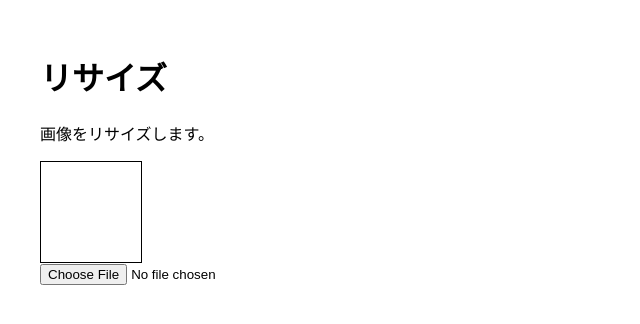
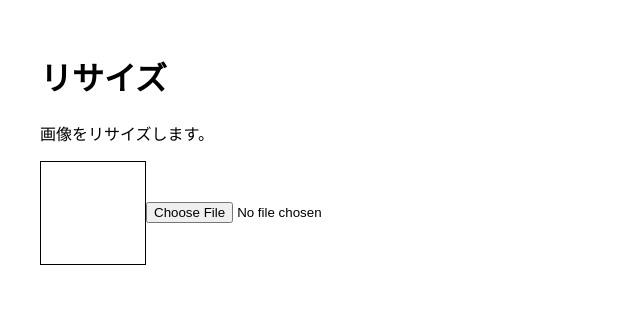
Before and after one commit to osawa-koki/simple-image-manipulator.ts, a React (Create React App) app: page /simple-image-manipulator.ts/resize in a window 1280 px wide. Shown: the top 324 px of the page, without its empty margins (0-640 px from the left). Built offline with nearby package versions, Linux system fonts and the light colour scheme.

Commit message:
ドロップイベント。

```diff
--- a/src/Pages/Resize.tsx
+++ b/src/Pages/Resize.tsx
@@ -6,7 +6,7 @@ import './Resize.scss';
 
 class Resize extends React.Component {
 
-  FileDropped = (event: React.DragEvent<HTMLDivElement>): void => {
+  FileDropped = (event: React.DragEvent<HTMLInputElement>): void => {
     console.log("DROPPED");
     event.preventDefault();
     event.stopPropagation();
@@ -57,7 +57,7 @@ class Resize extends React.Component {
       <div id="Resize">
         <h1>リサイズ</h1>
         <p>画像をリサイズします。</p>
-        <div id="drag-div" onDrop={this.FileDropped}></div>
+        <input id="drag-div" onDrop={this.FileDropped}></input>
         <input type="file" onChange={this.FileSelected} />
       </div>
     );
```
